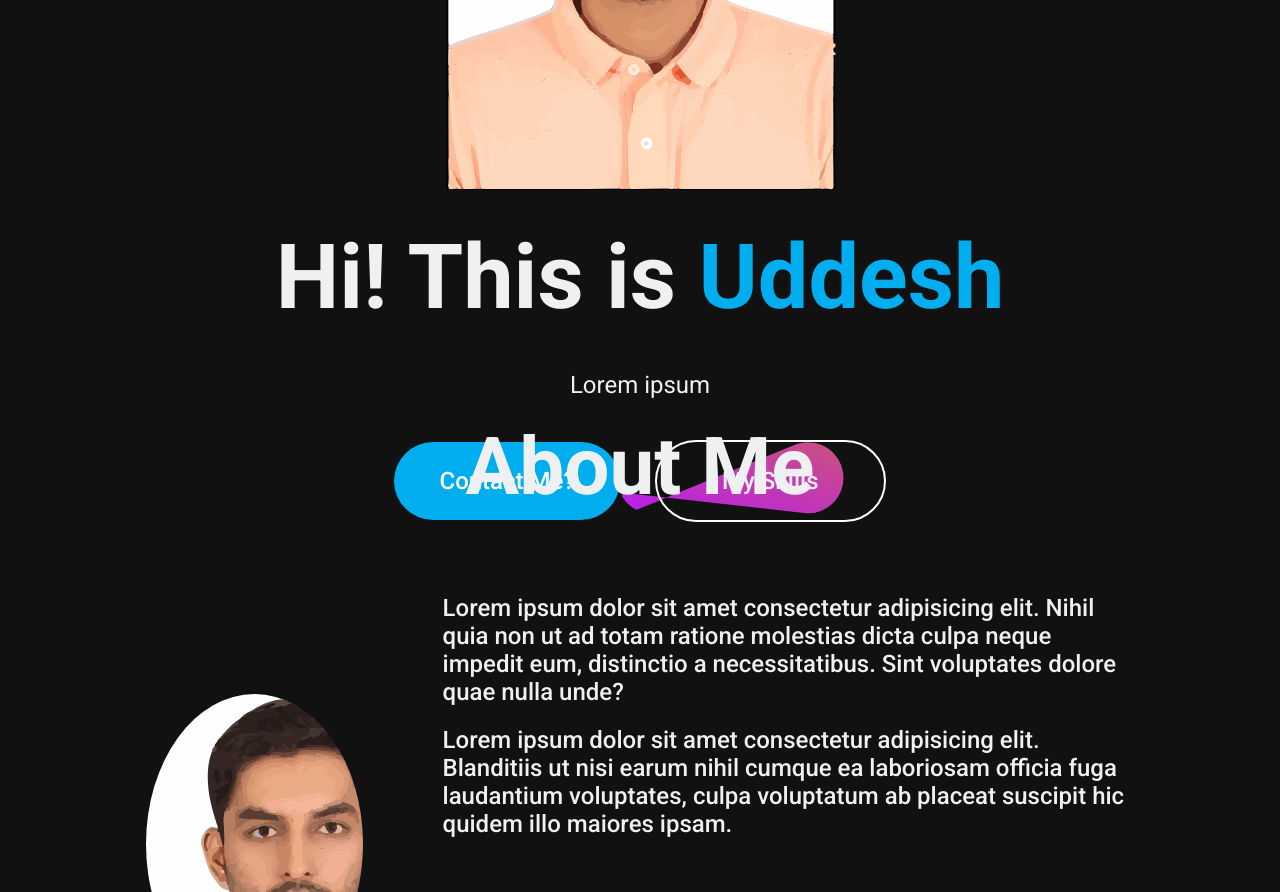
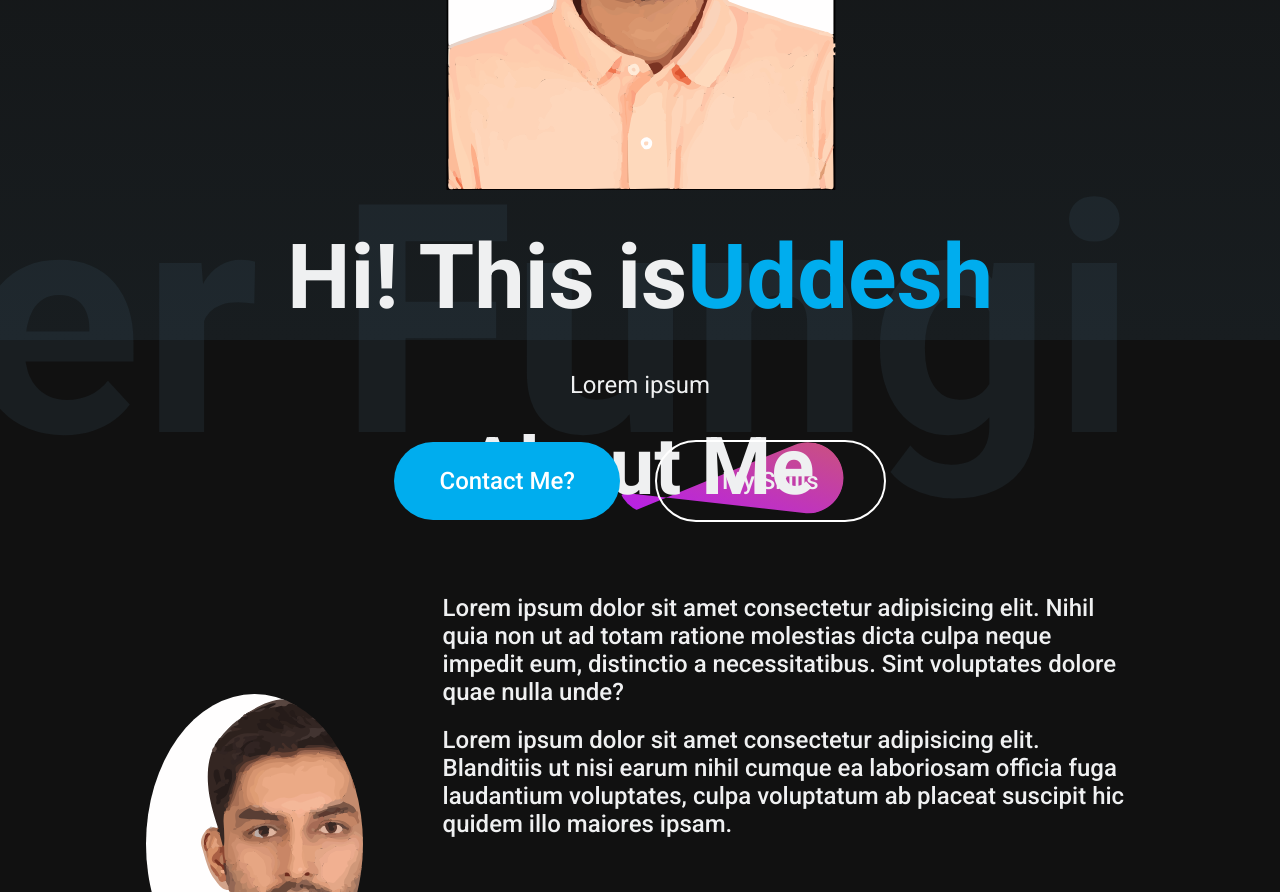
Before and after one commit to uddeshsingh/portfolio, a React (Vite) app: page / in a window 1280 px wide. Shown: the part 640-1532 px from the top of the page. Built offline with nearby package versions, Linux system fonts and the light colour scheme.

Commit message:
Slider Text Animation Added

```diff
--- a/src/Components/Hero/Hero.css
+++ b/src/Components/Hero/Hero.css
@@ -1,11 +1,15 @@
 .hero{
     display: flex;
     align-items: center;
+    height: 100vh;
     flex-direction: column;
     gap: 35px;
+    background: linear-gradient(180deg, #111111, #181d20);
+    z-index: -1;
 }
 .hero img{
     margin-top: 150px;
+    z-index: 2;
 }
 
 .hero h1{
@@ -13,12 +17,14 @@
     width: 70%;
     font-size: 90px;
     font-weight: 600;
+    z-index: 2;
 }
 .hero h1 span{
     background: #00adee;
     background-clip: text;
     -webkit-background-clip: text;
     -webkit-text-fill-color: transparent;
+    z-index: 2;
 }
 
 .hero p{
@@ -26,6 +32,7 @@
      text-align: center;
      font-size: 24px;
      line-height: 40px;
+     z-index: 2;
 }
 
 .hero_action{
@@ -35,6 +42,7 @@
     font-size: 24px;
     font-weight: 500;
     margin-bottom: 50px ;
+    z-index: 2;
 }
 
 .hero_connect{
@@ -44,6 +52,7 @@
     background: #00adee;
     cursor: pointer;
     transition: 0.2s;
+    z-index: 2;
 }
 
 .hero_resume{
@@ -65,6 +74,19 @@
 .hero_resume:hover{
 
     border-color: #00adee;
+}
+
+
+.slidingTextContainer{
+    position: absolute;
+    font-size: 40vh;
+    bottom: -350px;
+    white-space: nowrap;
+    color: #4a758422;
+    font-weight: bold;
+    overflow: hidden;
+    width: 100%;
+    z-index:1;
 }
 
 @media(max-width:768px){
--- a/src/Components/Hero/Hero.jsx
+++ b/src/Components/Hero/Hero.jsx
@@ -1,6 +1,22 @@
 import React from 'react'
 
 import './Hero.css'
+import {motion} from 'framer-motion'
+
+const textVariants = {
+  initial:{x:-500, opacity:0},
+  animate:{x:0, opacity:1,transition:{duration:1,staggerChildren:0.5}}
+}
+
+const containerVariants = {
+  initial: { x:-500, opacity: 0 },
+  animate: { x:0, opacity: 1, transition:{delay: 1, duration:1.25} },
+};
+
+const sliderVariants = {
+  initial: { x:0 },
+  animate: { x:'-590%', transition:{repeat: Infinity, repeatType:"mirror", duration:5} },
+};
 
 import profile_img from '../../assets/profile_img.svg'
 
@@ -9,13 +25,23 @@ import AnchorLink from 'react-anchor-link-smooth-scroll'
 const Hero = () => {
   return (
     <div id='home' className='hero'>
-        <img src={profile_img} alt=""  height="500" width = "400"/>
-        <h1>Hi! This is <span>Uddesh</span> </h1>
-        <p>Lorem ipsum</p>
-        <div className="hero_action">
-            <div className="hero_connect"><AnchorLink className='anchor_link' offset={50} href='#contact'>Contact Me?</AnchorLink></div>
-            <div className="hero_resume">My Skills</div>
-        </div>
+        <motion.img src={profile_img} alt=""  height="500" width = "400" variants = {textVariants} initial = 'initial' animate = 'animate'/>
+        <motion.h1 variants = {textVariants} initial = 'initial' animate = 'animate'>Hi! This is
+        <motion.span variants = {textVariants} initial = 'initial' animate = 'animate'>Uddesh</motion.span>
+        </motion.h1>
+        <motion.p variants = {textVariants} initial = 'initial' animate = 'animate'>Lorem ipsum</motion.p>
+        <motion.div className="hero_action" variants = {containerVariants} initial = 'initial' animate = 'animate'>
+            <motion.div className="hero_connect" ><AnchorLink className='anchor_link' offset={50} href='#contact'>Contact Me?</AnchorLink></motion.div>
+            <motion.div className="hero_resume" >My Skills</motion.div>
+        </motion.div>
+        <motion.div className="slidingTextContainer">
+        <motion.div className="slidingTextWrapper" variants={sliderVariants} initial="initial" animate="animate">
+          Developer
+          Data Scientist
+          Gamer
+          Fungi
+        </motion.div>
+      </motion.div>
 
     </div>
   )
```
